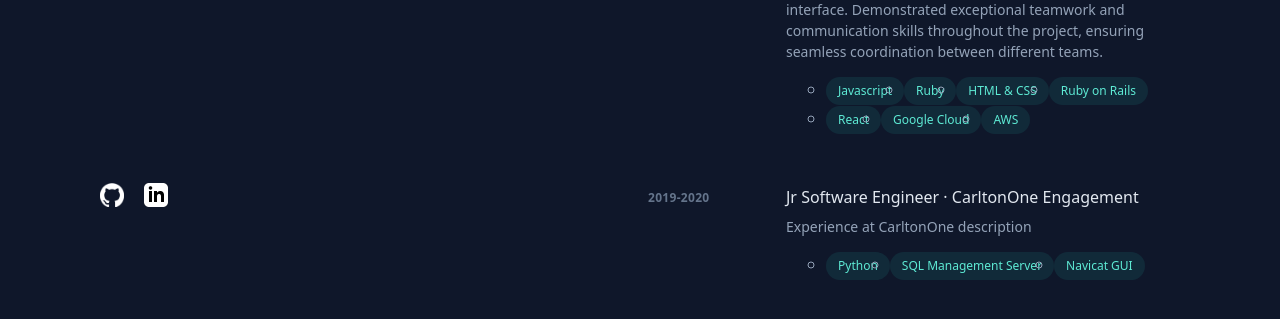
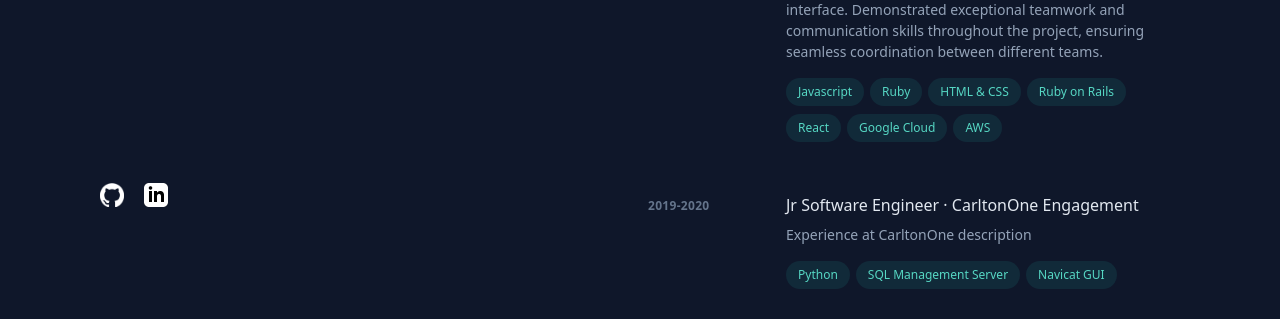
Before and after one commit to JashanB/Portfolio-V2, a React (Create React App) app: page / in a window 1280 px wide. Shown: the part 481-800 px from the top of the page. Built offline with nearby package versions, Linux system fonts and the light colour scheme.

Commit message:
styled list items

```diff
--- a/src/components/app/App.css
+++ b/src/components/app/App.css
@@ -270,19 +270,27 @@
 .list-item-main p {
   line-height: 1.5;
   font-size: .875rem;
-  margin-top: 0.5rem;
+  margin: 0.5rem 0 0 0;
   color: rgb(148 163 184);
 }
 
 .tech-stack-flex-box {
   display: flex;
   flex-wrap: wrap;
+  margin: 0.5rem 0 0 0;
+  list-style: none;
+  padding: 0;
+
+}
+
+.tech-item {
   margin-top: 0.5rem;
+  margin-right: 0.375rem;
+
 }
 
 .tech-item-div {
-  --tw-text-opacity: 1;
-  color: rgb(94 234 212/var(--tw-text-opacity));
+  color: rgba(94, 234, 211, 0.9);
   line-height: 1.25rem;
   font-weight: 500;
   font-size: .75rem;
```
